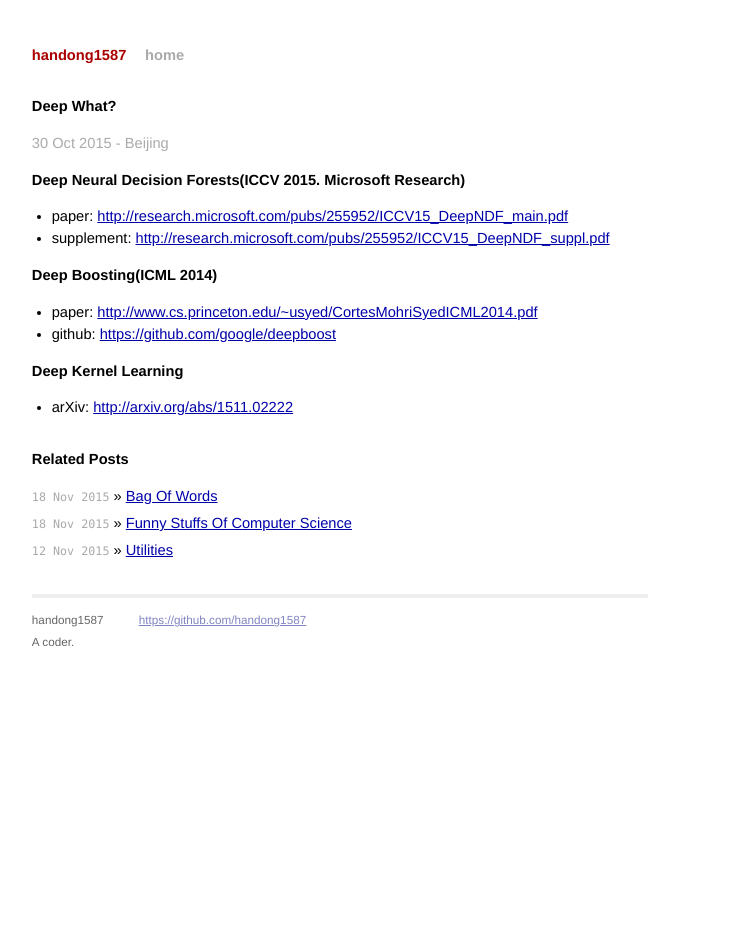
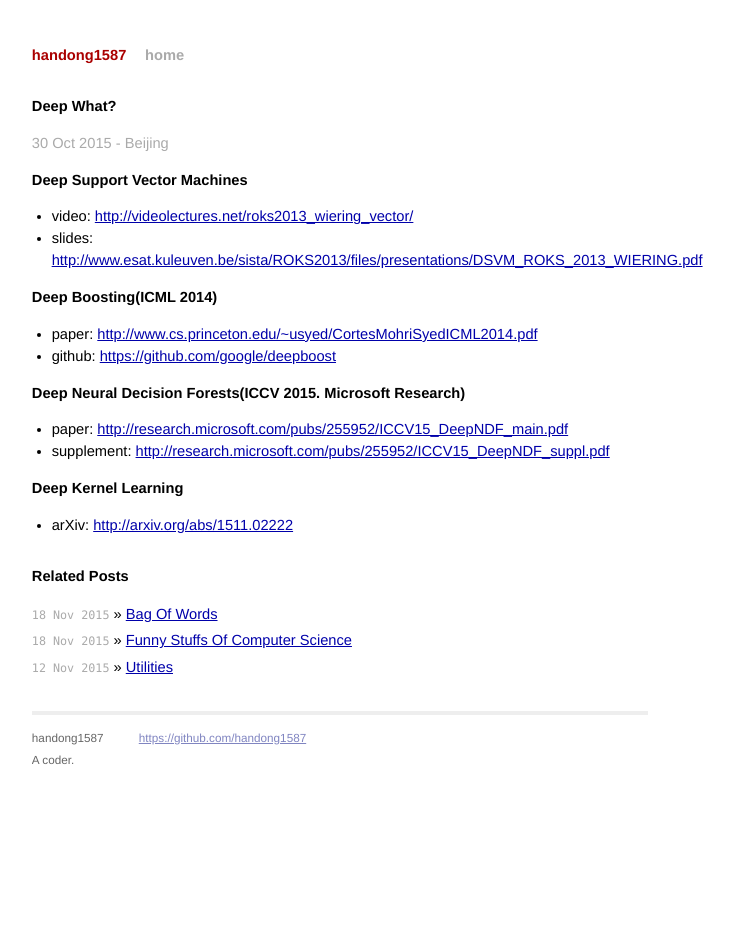
Before and after one commit to handong1587/handong1587.github.io, a Jekyll site: the page built from _posts/machine_learning/2015-10-30-deep-what.md, in a window 1280 px wide. Shown: the whole page, without its empty margins (300-1034 px from the left). Built offline with Jekyll 4.4.1, drawn with Linux system fonts in a browser that asks for light colours; Markdown is read by kramdown in place of the engine named in the settings; comment, search, counter and statistics services are not loaded.

Commit message:
update ml-deep-what.md

```diff
--- a/_posts/machine_learning/2015-10-30-deep-what.md
+++ b/_posts/machine_learning/2015-10-30-deep-what.md
@@ -9,16 +9,21 @@ title: Deep What?
 
 <p class="meta">30 Oct 2015 - Beijing</p>
 
-**Deep Neural Decision Forests(ICCV 2015. Microsoft Research)**
+**Deep Support Vector Machines**
 
-- paper: [http://research.microsoft.com/pubs/255952/ICCV15_DeepNDF_main.pdf](http://research.microsoft.com/pubs/255952/ICCV15_DeepNDF_main.pdf)
-- supplement: [http://research.microsoft.com/pubs/255952/ICCV15_DeepNDF_suppl.pdf](http://research.microsoft.com/pubs/255952/ICCV15_DeepNDF_suppl.pdf)
+- video: [http://videolectures.net/roks2013_wiering_vector/](http://videolectures.net/roks2013_wiering_vector/)
+- slides: [http://www.esat.kuleuven.be/sista/ROKS2013/files/presentations/DSVM_ROKS_2013_WIERING.pdf](http://www.esat.kuleuven.be/sista/ROKS2013/files/presentations/DSVM_ROKS_2013_WIERING.pdf)
 
 **Deep Boosting(ICML 2014)**
 
 - paper: [http://www.cs.princeton.edu/~usyed/CortesMohriSyedICML2014.pdf](http://www.cs.princeton.edu/~usyed/CortesMohriSyedICML2014.pdf)
 - github: [https://github.com/google/deepboost](https://github.com/google/deepboost)
 
+**Deep Neural Decision Forests(ICCV 2015. Microsoft Research)**
+
+- paper: [http://research.microsoft.com/pubs/255952/ICCV15_DeepNDF_main.pdf](http://research.microsoft.com/pubs/255952/ICCV15_DeepNDF_main.pdf)
+- supplement: [http://research.microsoft.com/pubs/255952/ICCV15_DeepNDF_suppl.pdf](http://research.microsoft.com/pubs/255952/ICCV15_DeepNDF_suppl.pdf)
+
 **Deep Kernel Learning**
 
 - arXiv: [http://arxiv.org/abs/1511.02222](http://arxiv.org/abs/1511.02222)
```
